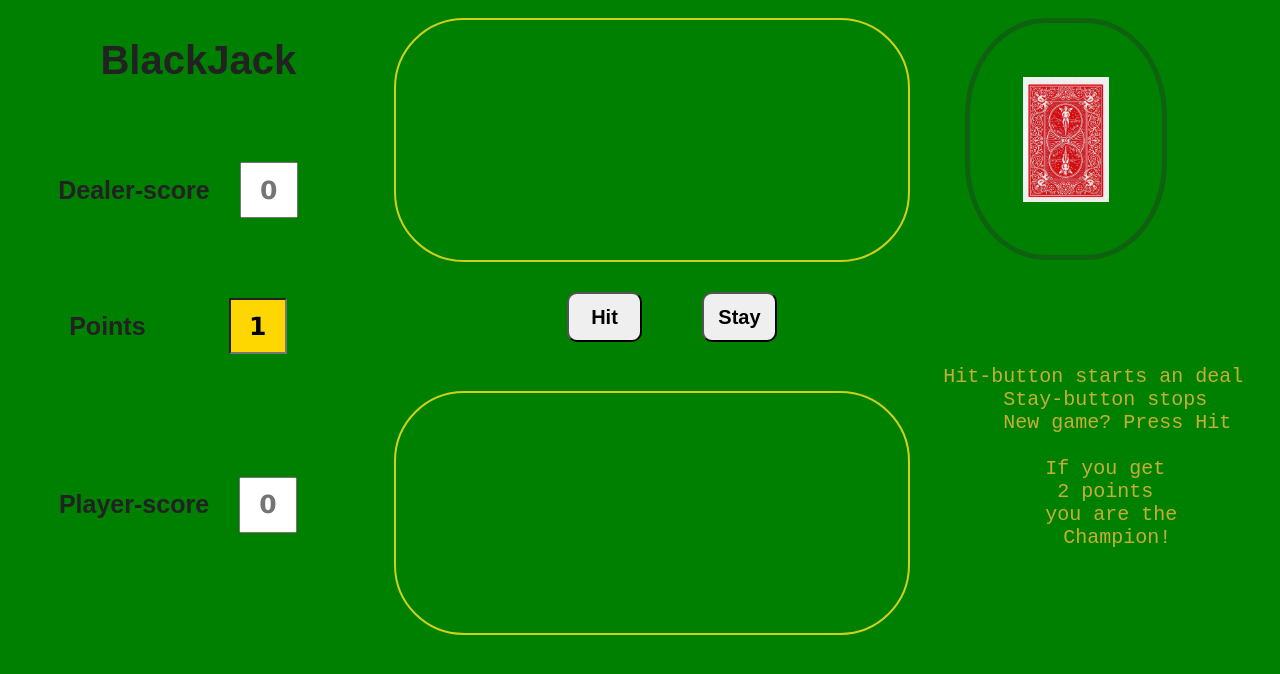
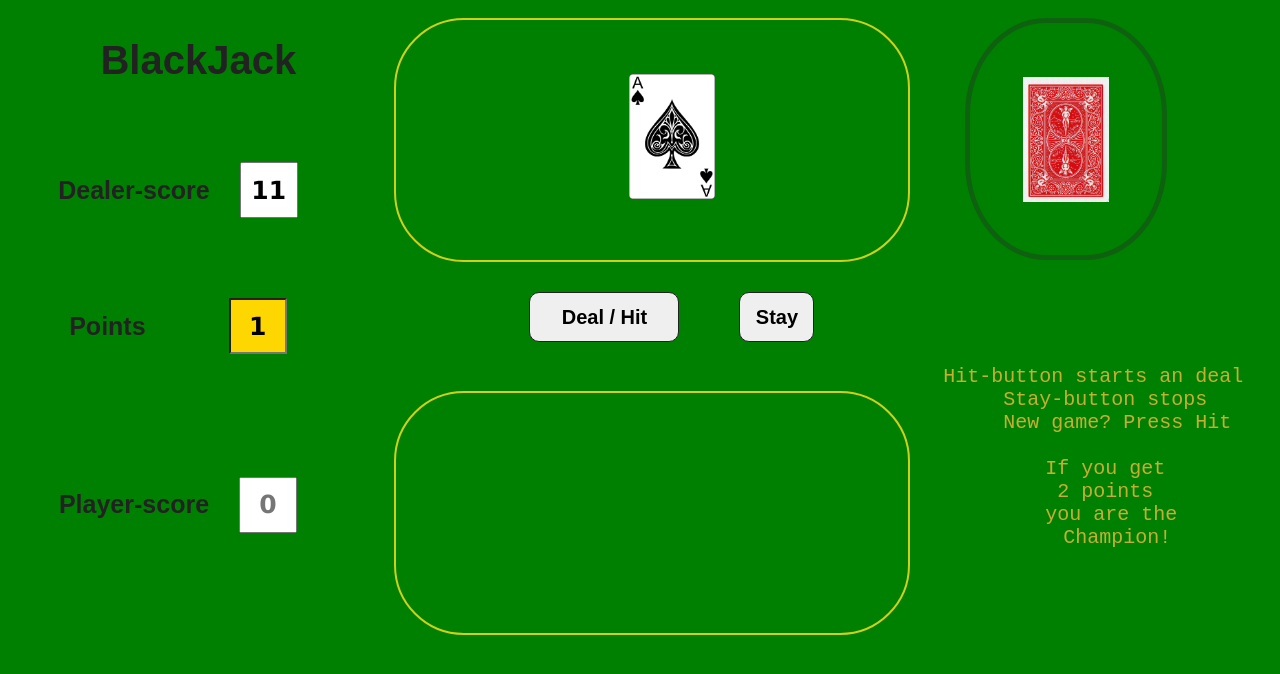
Before and after one commit to richardMattsson/blackjack2, a plain HTML site: page index.html in a window 1280 px wide. Both pictures are taken after a click on the button "Stay". Drawn offline with Linux system fonts and the light colour scheme.

Commit message:
clean up

```diff
--- a/index.html
+++ b/index.html
@@ -44,7 +44,7 @@ Hit-button starts an deal
       <div class="item5">
         <!-- <h2>Player-score</h2> -->
         <!-- <button id="hitButton">Hit</button> -->
-        <button id="dealButton">Hit</button>
+        <button id="dealButton">Deal / Hit</button>
         <button id="stayButton">Stay</button>
       </div>
       <!-- Player card field -->
--- a/index.js
+++ b/index.js
@@ -210,18 +210,10 @@ dealButton.addEventListener("click", deal);
 
 function stay() {
   if (endGame === false) {
-    card = draw(shuffledDeck);
-    dealerHand.push(card);
-    dealerHandPoints.push(card);
-    dealerResult = score(dealerHandPoints);
-
-    while (dealerResult < 21 && dealerResult < result) {
+    do {
       card = draw(shuffledDeck);
       dealerHand.push(card);
       dealerHandPoints.push(card);
-      dealerResult = score(dealerHandPoints);
-    }
-    if (result < 22) {
       dealerResult = score(dealerHandPoints);
       dealerInputField.setAttribute("value", dealerResult);
 
@@ -232,7 +224,7 @@ function stay() {
       dealerImgElement = document.createElement("img");
       dealerListElement.appendChild(dealerImgElement);
       dealerImgElement.setAttribute("src", "cards/" + dealerHand[i] + ".png");
-    }
+    } while (dealerResult < 21 && dealerResult < result);
 
     if (result === 21 && hand.length === 2) {
       updatePoints(1);
--- a/style.css
+++ b/style.css
@@ -152,17 +152,25 @@ li {
   /* width: 100px; */
   display: inline;
 }
-
+#dealButton {
+  width: 150px;
+  height: 50px;
+  font-size: 20px;
+  font-weight: 600;
+  cursor: pointer;
+  border-radius: 10px;
+  /* background-color: rgb(246, 224, 224); */
+  border: #222 1px solid;
+}
 #hitButton,
-#stayButton,
-#dealButton,
-#playAgainButton {
+#stayButton {
   width: 75px;
   height: 50px;
   font-size: 20px;
   font-weight: 600;
   cursor: pointer;
   border-radius: 10px;
+  border: #222 1px solid;
 }
 h1 {
   font-size: 40px;
```
